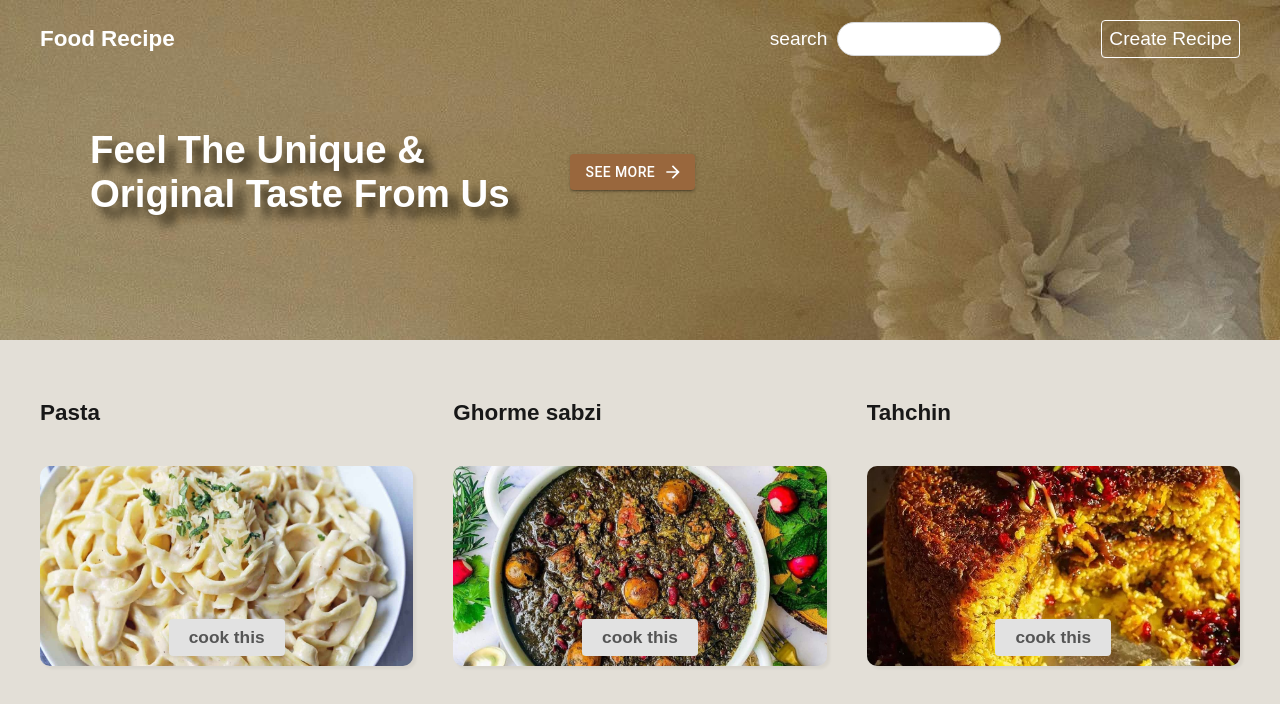
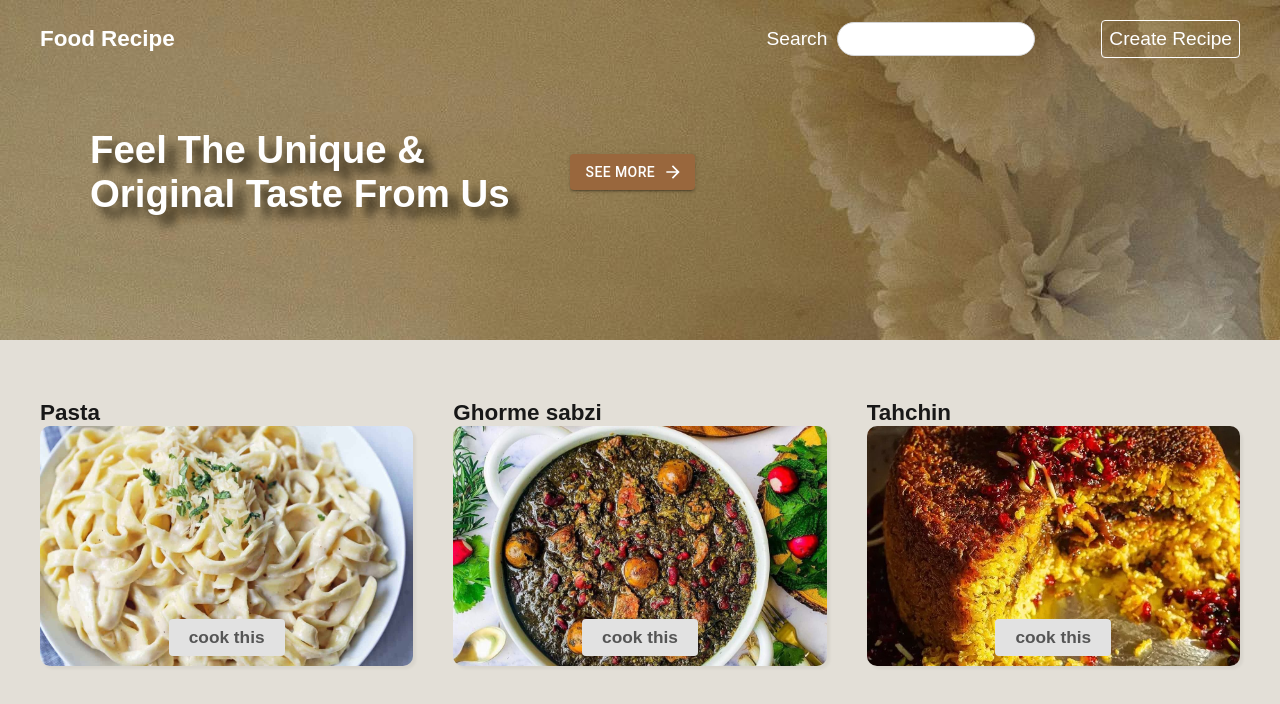
Before and after one commit to ranazl/restaurant, a React (Create React App) app: page / in a window 1280 px wide. Shown: the top 704 px of the page. Built offline with nearby package versions, Linux system fonts and the light colour scheme; data requests are answered from the project's data file.

Commit message:
fix the searchbar

```diff
--- a/src/App.js
+++ b/src/App.js
@@ -1,24 +1,24 @@
-import React from 'react';
+import React, { useState } from 'react';
 import { BrowserRouter, Routes, Route } from 'react-router-dom';
 import Create from './pages/Create/Create';
 import Home from './pages/Home/Home';
 import Recipe from './pages/Recipe/Recipe';
-import Search from './pages/Search/Search';
 import RestaurantInf from './pages/RestaurantInf/RestaurantInf';
 import Navbar from './components/Navbar';
 import './App.css';
 
 function App() {
+  const [searchTerm, setSearchTerm] = useState('');
+
   return (
     <div className="App">
       <BrowserRouter>
-        <Navbar />
+        <Navbar searchTerm={searchTerm} setSearchTerm={setSearchTerm} />
         <Routes>
-          <Route path='/' element={<Home />} />
-          <Route path='/create' element={<Create />} />
-          <Route path='/recipe/:id' element={<Recipe />} />
-          <Route path='/search' element={<Search />} />
-          <Route path='/restaurantInf' element={<RestaurantInf/>} />
+          <Route path="/" element={<Home searchTerm={searchTerm} />} />
+          <Route path="/create" element={<Create />} />
+          <Route path="/recipe/:id" element={<Recipe />} />
+          <Route path="/restaurantInf" element={<RestaurantInf />} />
         </Routes>
       </BrowserRouter>
     </div>
--- a/src/components/Navbar.js
+++ b/src/components/Navbar.js
@@ -1,28 +1,40 @@
 import React from 'react';
-import "./Navbar.css";
-import { Link } from "react-router-dom";
+import { Link } from 'react-router-dom';
 import Searchbar from './Searchbar';
 import Button from '@mui/material/Button';
 import ArrowForwardIcon from '@mui/icons-material/ArrowForward';
 import { useNavigate } from 'react-router-dom';
+import './Navbar.css';
 
+export default function Navbar({ searchTerm, setSearchTerm }) {
+  const navigate = useNavigate();
 
-export default function Navbar() {
-    const navigate = useNavigate()
   const clickMoreBtn = () => {
-        navigate('/restaurantInf')
-    }
+    navigate('/restaurantInf');
+  };
+
   return (
-        <div className='navbar'>
+    <div className="navbar">
       <nav>
-                <Link to='/' className='brand'><h3> Food Recipe </h3></Link>
-                <Searchbar />
-                <Link to='/create'> Create Recipe </Link>
+        <Link to="/" className="brand">
+          <h3>Food Recipe</h3>
+        </Link>
+        <Searchbar searchTerm={searchTerm} setSearchTerm={setSearchTerm} />
+        <Link to="/create">Create Recipe</Link>
       </nav>
       <div className="headerContainer">
-                <h1 className='headerText'>Feel The Unique & <br /> Original Taste From Us</h1>
-                <Button variant="contained" className='moreBtn' endIcon={<ArrowForwardIcon />} onClick={clickMoreBtn}>See More</Button>
+        <h1 className="headerText">
+          Feel The Unique & <br /> Original Taste From Us
+        </h1>
+        <Button
+          variant="contained"
+          className="moreBtn"
+          endIcon={<ArrowForwardIcon />}
+          onClick={clickMoreBtn}
+        >
+          See More
+        </Button>
       </div>
     </div>
-    )
+  );
 }
--- a/src/components/Searchbar.css
+++ b/src/components/Searchbar.css
@@ -3,6 +3,8 @@
     align-items: center;
 }
 
-.searchbar input{
+.searchbar input {
     margin-left: 10px;
+    width: 60%;
+    border-radius: 20px;
 }
--- a/src/components/Searchbar.js
+++ b/src/components/Searchbar.js
@@ -1,29 +1,18 @@
-import React, { useState } from 'react'
-import { useNavigate } from 'react-router-dom';
+import React from 'react';
 import './Searchbar.css';
 
-export default function Searchbar() {
-
-    const [searchTerm, setSearchTerm] = useState('');
-    const navigate = useNavigate()
-
-    const handleSubmite = (e) => {
-        e.preventDefault()
-        navigate(`/Search?q=${searchTerm}`)
-    }
-
+export default function Searchbar({ searchTerm, setSearchTerm }) {
   return (
-    <div className='searchbar'>
-      <form onSubmit={handleSubmite}>
-        <label htmlFor='search'>search</label>
+    <div className="searchbar">
+      <form>
+        <label htmlFor="search">Search</label>
         <input
-            id='search'
-            type='text'
-            onChange={(e) => setSearchTerm(e.target.value)}
-            // value={searchTerm}
-            required
+          id="search"
+          type="text"
+          value={searchTerm}
+          onChange={(e) => setSearchTerm(e.target.value)}
         />
       </form>
     </div>
-  )
+  );
 }
--- a/src/index.css
+++ b/src/index.css
@@ -18,11 +18,11 @@ input, textarea {
   color: #333;
   padding: 5px;
   font-size: 1em;
-  border-radius: 20px;
+  border-radius: 5px;
   border: 1px solid #d4d4d4;
   background-color: #fff;
   display: block;
-  width: 50%;
+  width: 100%;
   box-sizing: border-box;
 }
 
--- a/src/pages/Home/Home.js
+++ b/src/pages/Home/Home.js
@@ -1,15 +1,23 @@
 import React from 'react';
 import RecipeList from '../../components/RecipeList';
-import {useFetch} from '../../hooks/useFetch'
-import './Home.css'
+import { useFetch } from '../../hooks/useFetch';
+import './Home.css';
 
-export default function Home() {
-  const {data, isLoading, error} = useFetch('http://localhost:3000/recipes')
+export default function Home({ searchTerm }) {
+  const { data, isLoading, error } = useFetch('http://localhost:3000/recipes');
+
+  // Filter recipes based on searchTerm
+  const filteredRecipes = data
+    ? data.filter((recipe) =>
+        recipe.title.toLowerCase().includes(searchTerm.toLowerCase())
+      )
+    : [];
+
   return (
-    <div className='home'>
-      {error && <p className='error'>{error}</p>}
-      {isLoading && <p className='loading'>Loading...</p>}
-      {data && <RecipeList Recipes={data}/>}
+    <div className="home">
+      {error && <p className="error">{error}</p>}
+      {isLoading && <p className="loading">Loading...</p>}
+      {data && <RecipeList Recipes={filteredRecipes} />}
     </div>
-  )
+  );
 }
--- a/src/pages/RestaurantInf/RestaurantInf.css
+++ b/src/pages/RestaurantInf/RestaurantInf.css
@@ -1,4 +1,4 @@
-.card{
+.cardInf{
     max-width: 1200px;
     margin: 40px auto;
     background: #fff;
--- a/src/pages/RestaurantInf/RestaurantInf.js
+++ b/src/pages/RestaurantInf/RestaurantInf.js
@@ -3,7 +3,7 @@ import './RestaurantInf.css'
 
 export default function RestaurantInf() {
   return (
-    <div className='card'>
+    <div className='cardInf'>
 We offer a full and unique menu from breakfast to diner, coffee shop and delicious
 desserts in various beautiful halls and grand terrace with a fullview of Tehran. Shandiz's menu
 includes a variety of Persian and international cuisine. The restaurant marks an unforgettable
--- a/src/pages/Search/Search.js
+++ /dev/null
@@ -1,24 +0,0 @@
-import React from 'react';
-import "./Search.css";
-import { useLocation } from 'react-router-dom';
-import { useFetch } from '../../hooks/useFetch';
-import RecipeList from '../../components/RecipeList';
-
-export default function Search() {
-
-  const queryString = useLocation().search;
-  const queryParams = new URLSearchParams(queryString);
-  const query = queryParams.get('q');
-  const url = 'http://localhost:3000/recipes?q=' + query
-  const { error, isLoading, data } = useFetch(url)
-
-  return (
-    <div>
-      <h2 className='page-title'>Recipes Including "{query}"</h2>
-      {error && <p className='error'>{error}</p>}
-      {isLoading && <p className='loading'>Loading...</p>}
-      {data && <RecipeList Recipes={data} />}
-      {console.log(data,"dataaaaa")}
-    </div>
-  )
-}
```
Also changed, not shown: src/components/recipesData.js (added, +47 -0 lines), src/pages/Search/Search.css (deleted). Lines whose indentation alone changed are shown as unchanged.
